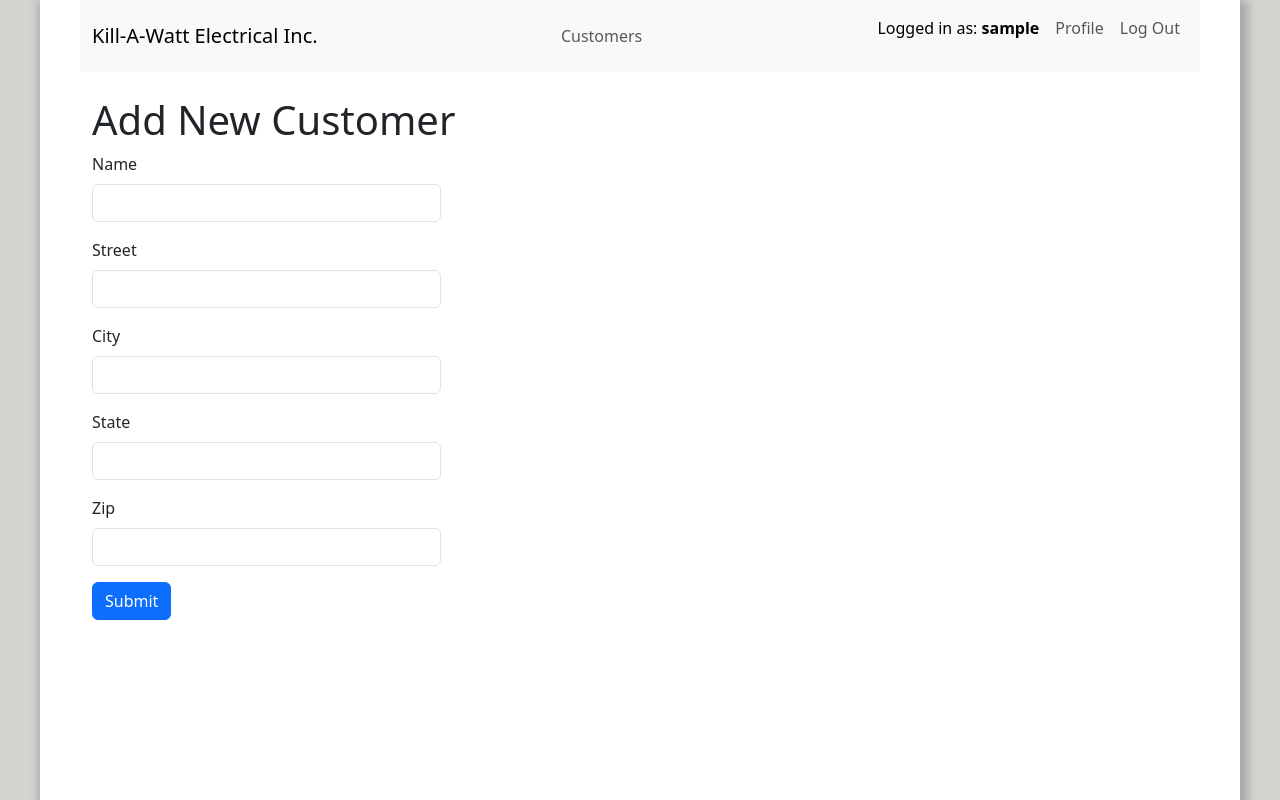
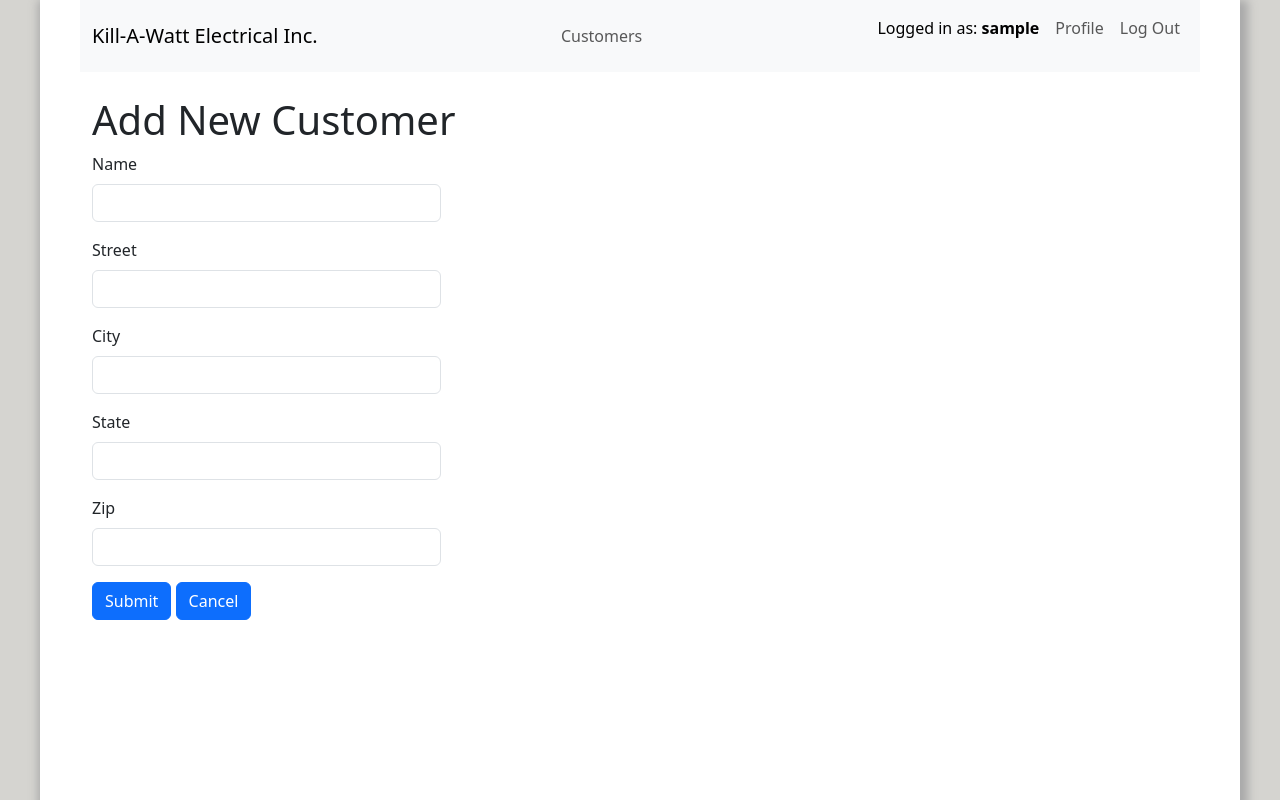
Before and after one commit to Wcarey7/KillawattElectrical, a Flask app: page /customer/add/ in a window 1280 px wide. Run offline with Flask 3, Linux system fonts and the light colour scheme; the visitor is signed in with stand-in values (Sample User, id 1); some libraries are stand-ins or nearby versions.

Commit message:
Cancel button to new customer view

```diff
--- a/app/templates/customer/new_customer.html.j2
+++ b/app/templates/customer/new_customer.html.j2
@@ -16,6 +16,7 @@
             {{ render_form_row([form.state], col_map={'state': 'col-md-4'}) }}
             {{ render_form_row([form.zip], col_map={'zip': 'col-md-4'}) }}
             {{ render_field(form.submit) }}
+            <a href="{{ url_for('customer.index') }}" class="btn btn-primary">Cancel</a>
         </form>
     </div> <!-- End of Add Customer Column -->
 </div> <!-- End of Add Customer Row -->
```
